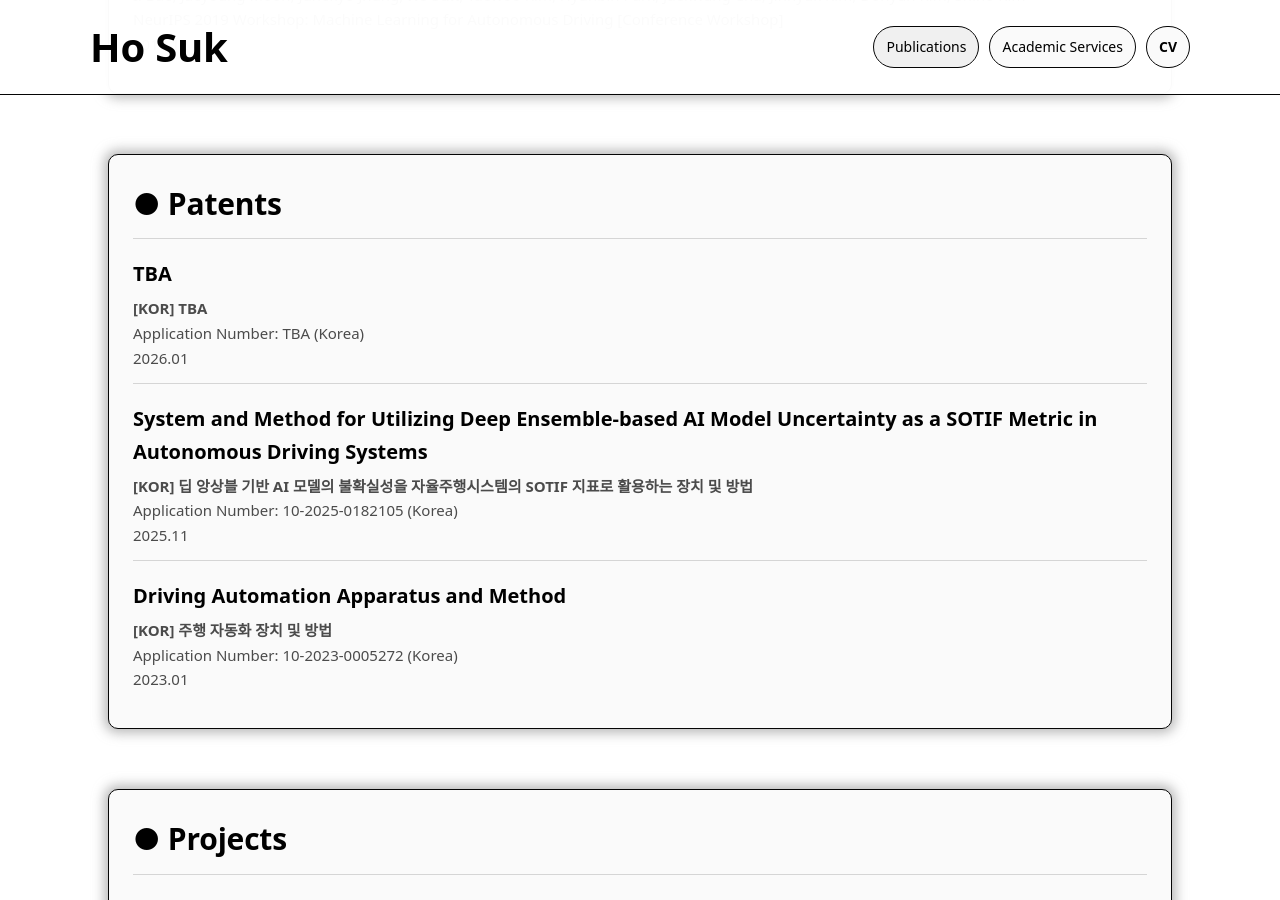
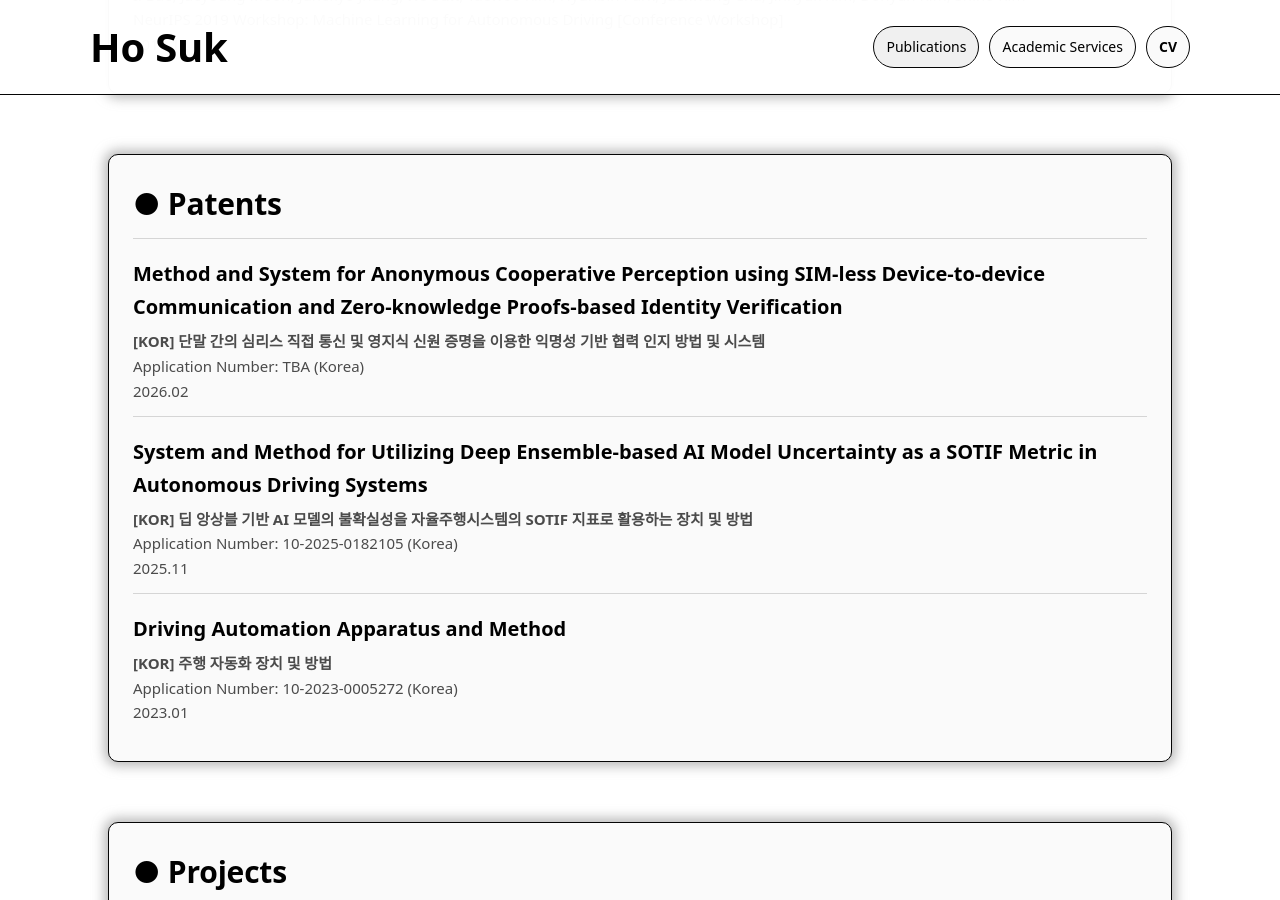
Before and after one commit to ho-suk-93/ho-suk-93.github.io, a Jekyll site: the page built from index.md, in a window 1280 px wide and 900 px high, scrolled down 5787 px. Built offline with Jekyll 4.4.1, drawn with Linux system fonts in a browser that asks for light colours.

Commit message:
Update patent information in index.md

```diff
--- a/index.md
+++ b/index.md
@@ -252,10 +252,10 @@ description: "Ho Suk's Personal Website"
   <div class="card">
     <div class="section-title">● Patents</div>
     <div class="list-item">
-      <p class="item-title">TBA</p>
-      <p class="item-desc"><b>[KOR] TBA</b></p>
+      <p class="item-title">Method and System for Anonymous Cooperative Perception using SIM-less Device-to-device Communication and Zero-knowledge Proofs-based Identity Verification</p>
+      <p class="item-desc"><b>[KOR] 단말 간의 심리스 직접 통신 및 영지식 신원 증명을 이용한 익명성 기반 협력 인지 방법 및 시스템</b></p>
       <p class="item-desc">Application Number: TBA (Korea)</p>
-      <p class="item-desc">2026.01</p>
+      <p class="item-desc">2026.02</p>
     </div>
     <div class="list-item">
       <p class="item-title">System and Method for Utilizing Deep Ensemble-based AI Model Uncertainty as a SOTIF Metric in Autonomous Driving Systems</p>
```
